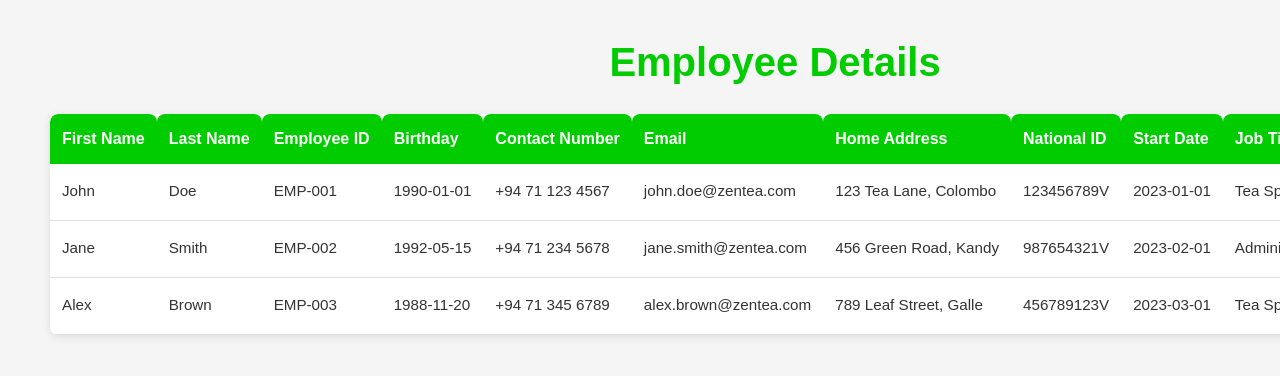
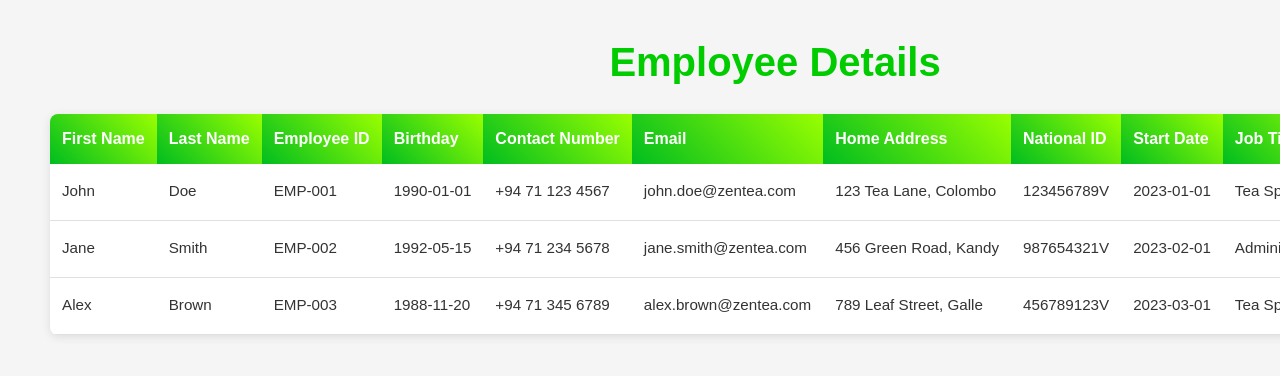
Before and after one commit to omethwithmal/ZenTea, a React (Vite) app in the folder zentea/: page /ZenTeaEmployeeTable in a window 1280 px wide. Shown: the top 376 px of the page. Built offline with nearby package versions, Linux system fonts and the light colour scheme.

Commit message:
design table

```diff
--- a/zentea/src/components/Employee/EmployeeDetailsTable/ZenTeaEmployeeTable.jsx
+++ b/zentea/src/components/Employee/EmployeeDetailsTable/ZenTeaEmployeeTable.jsx
@@ -324,13 +324,13 @@ const styles = {
     borderCollapse: 'collapse',
   },
   th: {
-    background: '#00cc00',
+    background: 'linear-gradient(45deg, hsl(130, 100%, 37%) 0%, #99ff00 100%)',
     color: '#ffffff',
     fontSize: '1rem',
     fontWeight: 'bold',
     padding: '12px',
     textAlign: 'left',
-    borderRadius: '8px 8px 0 0',
+
     whiteSpace: 'nowrap',
   },
   tr: {
```
